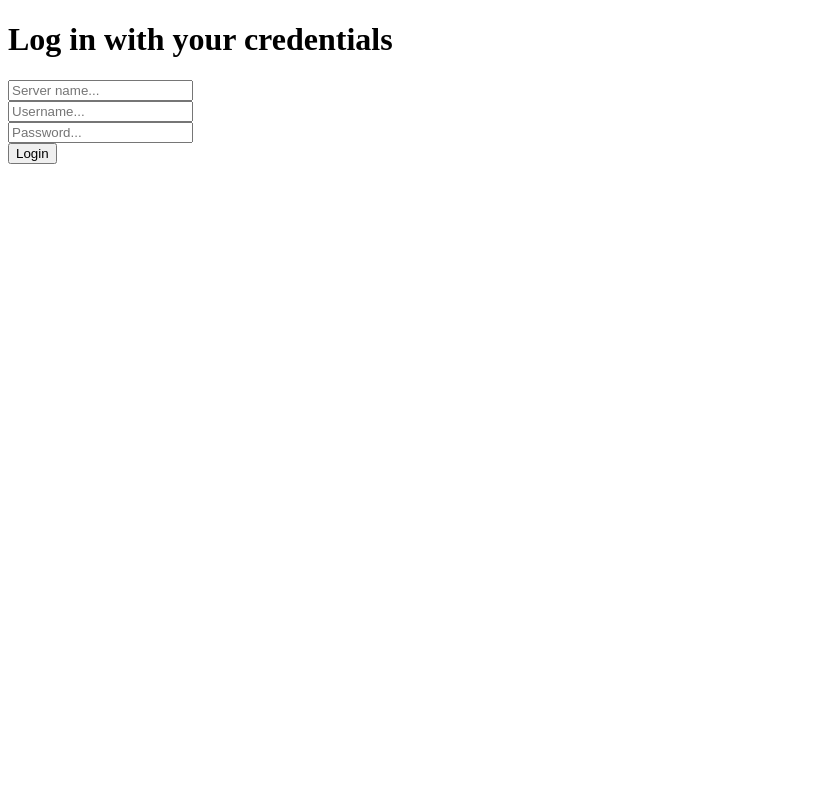
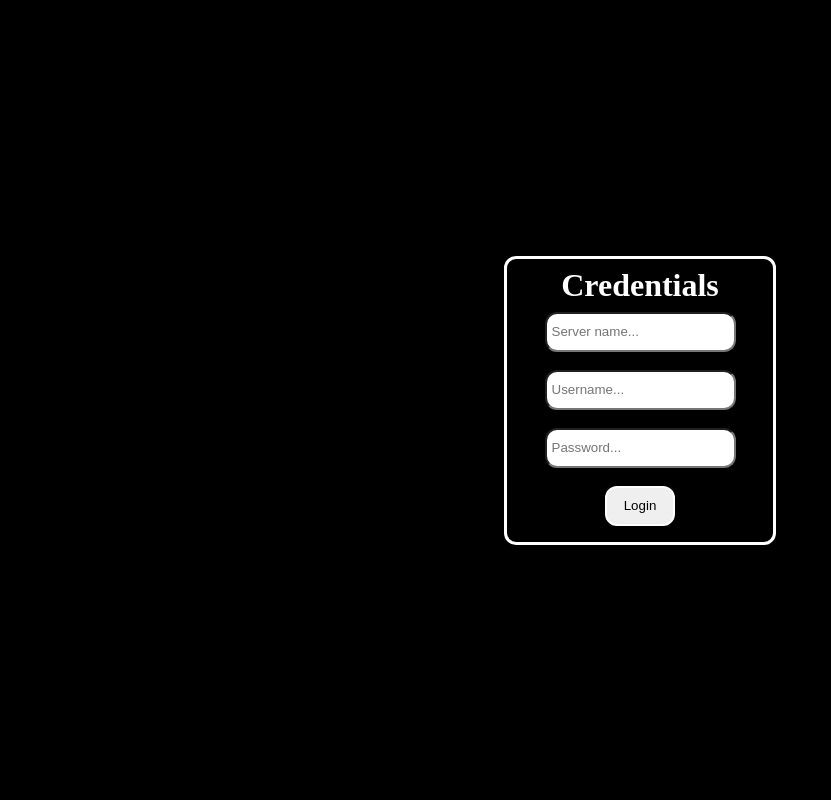
Before and after one commit to paco7828/database-inspector, a PHP site: page / in a window 1280 px wide. Shown: the whole page, without its empty margins (0-831 px from the left). Run offline with PHP 8.4, Linux system fonts and the light colour scheme.

Commit message:
Added minimalistic design.

```diff
--- a/index.php
+++ b/index.php
@@ -5,16 +5,18 @@
     <meta charset="UTF-8">
     <meta name="viewport" content="width=device-width, initial-scale=1.0">
     <title>Log in</title>
+    <link rel="stylesheet" href="./styles/style.css">
+    <link rel="stylesheet" href="./styles/index.css">
 </head>
 
 <body>
-    <div id="container">
+    <div id="container" class="container-fluid text-center">
         <div id="constantCredentials">
-            <h1>Log in with your credentials</h1>
+            <h1>Credentials</h1>
             <form action="./userPage.php" method="POST">
-                <input autocomplete="off" type="text" placeholder="Server name..." name="servernameInput"><br>
-                <input autocomplete="off" type="text" placeholder="Username..." name="usernameInput"><br>
-                <input autocomplete="off" type="text" placeholder="Password..." name="passwordInput"><br>
+                <input autocomplete="off" type="text" placeholder="Server name..." name="servernameInput" class="form-control-md"><br>
+                <input autocomplete="off" type="text" placeholder="Username..." name="usernameInput" class="form-control-md"><br>
+                <input autocomplete="off" type="text" placeholder="Password..." name="passwordInput" class="form-control-md"><br>
                 <input type="submit" value="Login">
             </form>
         </div>
--- /dev/null
+++ b/styles/index.css
@@ -0,0 +1,46 @@
+#container {
+    width: 100%;
+    height: 100vh;
+    background-color: black;
+    color: white;
+}
+
+div,
+form {
+    display: grid;
+    align-content: center;
+    justify-items: center;
+    padding: 8px;
+}
+
+#constantCredentials, input{
+    border-radius: 12px;
+}
+
+#constantCredentials {
+    width: fit-content;
+    border: 3px solid white;
+}
+
+form {
+    width: 250px;
+}
+
+input {
+    height: 40px;
+    padding: 5px;
+}
+
+input[type="submit"] {
+    border: 2px solid white;
+    color: black;
+    width: 70px;
+    transition: all 0.2s;
+    cursor: pointer;
+}
+
+input[type="submit"]:hover {
+    border-color: none;
+    color: white;
+    background-color: black;
+}
--- a/styles/style.css
+++ b/styles/style.css
@@ -1,4 +1,4 @@
-*{
+* {
     margin: 0;
     padding: 0;
     box-sizing: border-box;
```
